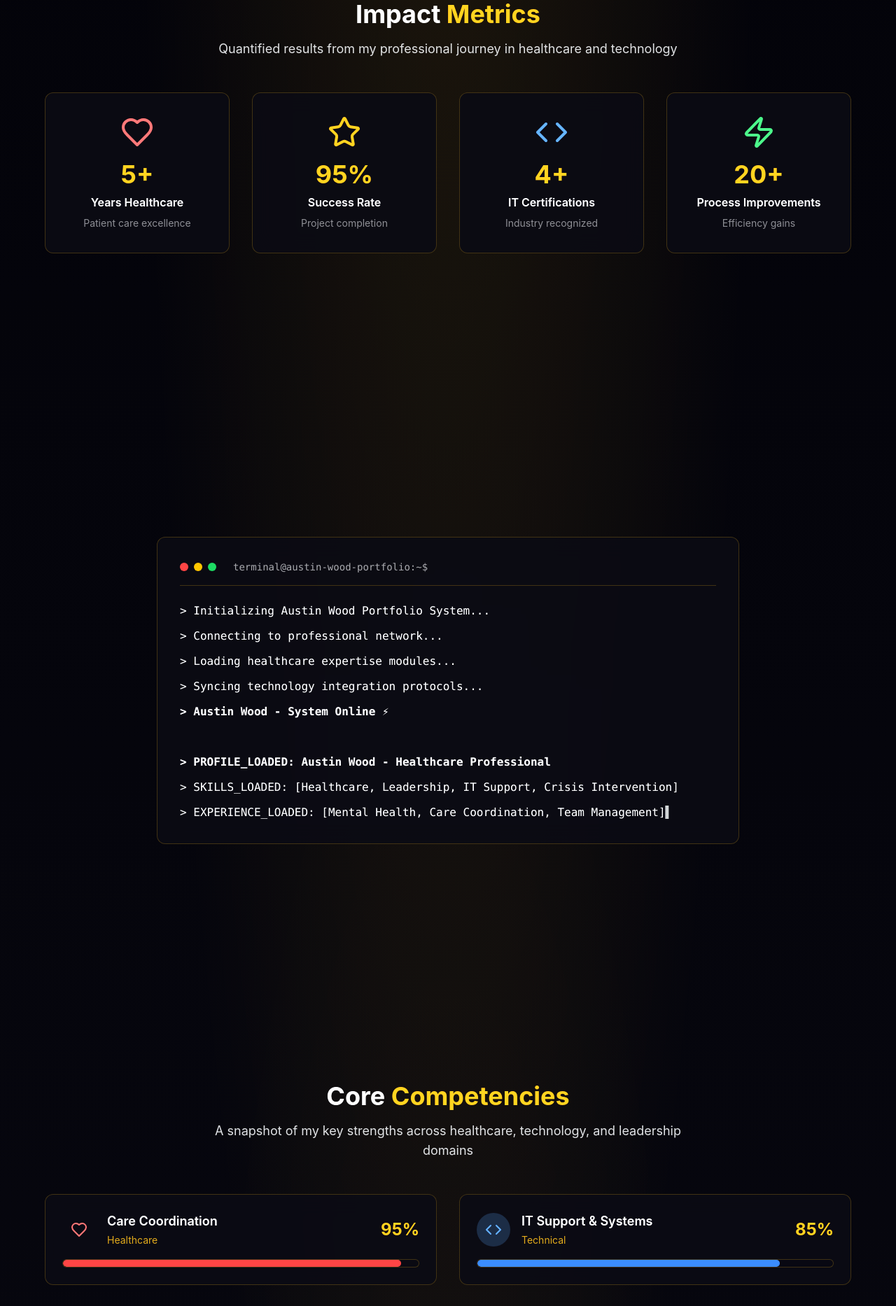
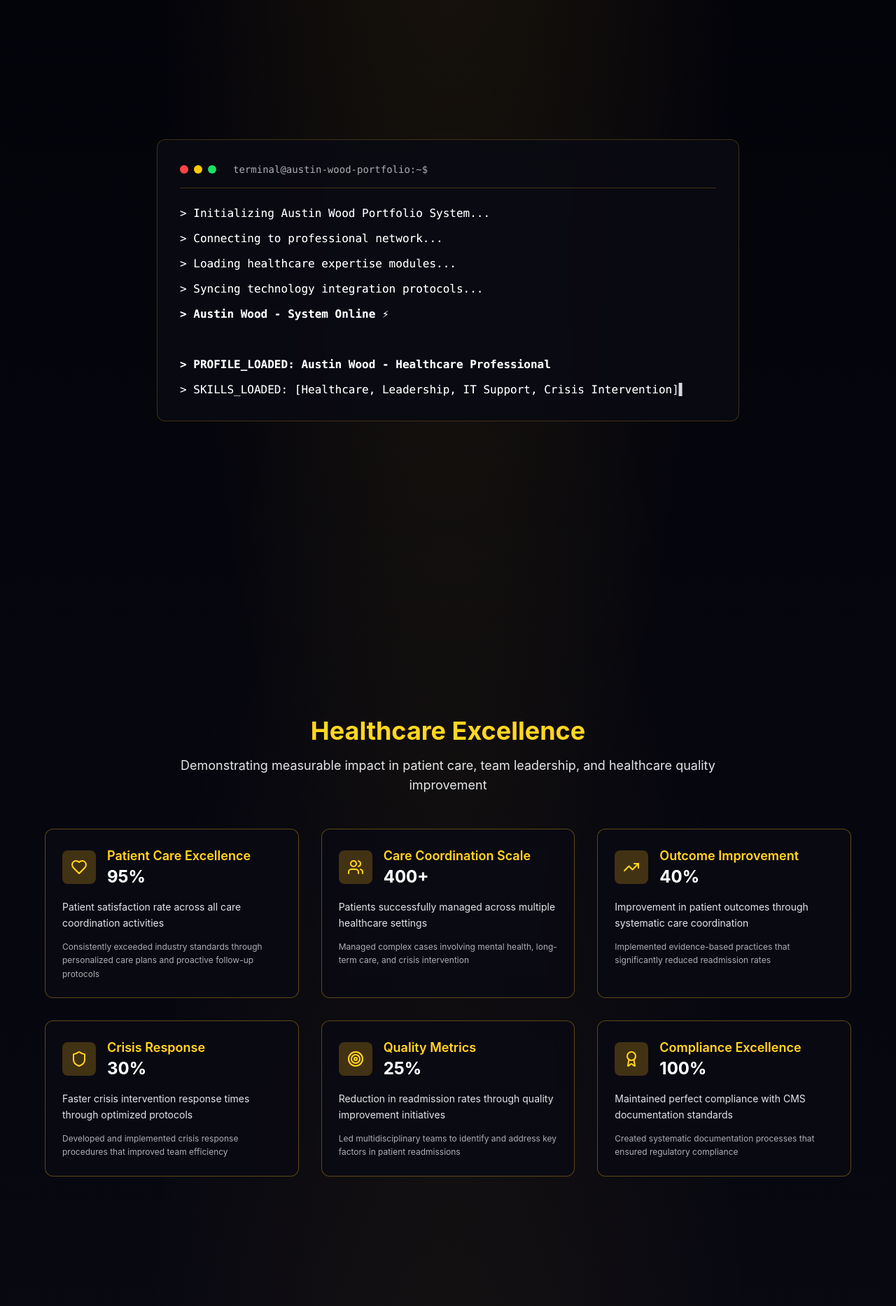
Before and after one commit to ThunderConstellations/ThunderConstellations.io, a React (Vite) app: page / in a window 1280 px wide. Shown: the part 880-2746 px from the top of the page at 70% size. Built offline with nearby package versions, Linux system fonts and the light colour scheme.

Commit message:
Revert Home page changes and add contact info
Reverts the changes made to the Home page, restoring the original layout. Adds the "Let's Connect" section with the user's contact information.

```diff
--- a/src/components/QuickContactCard.tsx
+++ b/src/components/QuickContactCard.tsx
@@ -21,8 +21,8 @@ const QuickContactCard: React.FC = () => {
       id: 'phone',
       icon: Phone,
       label: 'Phone',
-      value: '(555) 123-4567',
-      href: 'tel:+15551234567',
+      value: '(470) 592-5802',
+      href: 'tel:+14705925802',
       description: 'Available weekdays 9AM-5PM'
     },
     {
--- a/src/pages/Home.tsx
+++ b/src/pages/Home.tsx
@@ -1,6 +1,6 @@
 
 import React from 'react';
-import { ArrowRight, Download, Mail, Github, Linkedin, Star, Zap, Heart, Code } from 'lucide-react';
+import { ArrowRight, Download, Mail, Github, Linkedin } from 'lucide-react';
 import { Link } from 'react-router-dom';
 import LightningHero from '../components/LightningHero';
 import TerminalIntro from '../components/TerminalIntro';
@@ -8,39 +8,9 @@ import HealthcareExcellence from '../components/HealthcareExcellence';
 import AnimatedSection from '../components/AnimatedSection';
 import { HoverEffectWrapper } from '../components/ui/hover-effects';
 import { TypingAnimation } from '../components/ui/typing-animation';
-import InteractiveStatsGrid from '../components/InteractiveStatsGrid';
-import FeaturedSkillsPreview from '../components/FeaturedSkillsPreview';
 import QuickContactCard from '../components/QuickContactCard';
 
 const Home = () => {
-  const quickStats = [
-    { icon: Heart, label: 'Years Healthcare', value: '5+', color: 'text-red-400', description: 'Patient care excellence' },
-    { icon: Star, label: 'Success Rate', value: '95%', color: 'text-cosmic-gold', description: 'Project completion' },
-    { icon: Code, label: 'IT Certifications', value: '4+', color: 'text-blue-400', description: 'Industry recognized' },
-    { icon: Zap, label: 'Process Improvements', value: '20+', color: 'text-green-400', description: 'Efficiency gains' }
-  ];
-
-  const featuredProjects = [
-    {
-      title: 'Care Coordination System',
-      description: 'Streamlined patient care workflows resulting in 30% efficiency improvement',
-      tech: ['Healthcare', 'Process Optimization'],
-      status: 'completed'
-    },
-    {
-      title: 'IT Infrastructure Upgrade',
-      description: 'Led comprehensive system modernization for healthcare facility',
-      tech: ['IT Support', 'System Administration'],
-      status: 'completed'
-    },
-    {
-      title: 'Crisis Response Protocol',
-      description: 'Developed emergency response procedures improving patient safety',
-      tech: ['Crisis Management', 'Training'],
-      status: 'active'
-    }
-  ];
-
   return (
     <div className="cosmic-bg min-h-screen">
       {/* Hero Section */}
@@ -125,15 +95,6 @@ const Home = () => {
         </div>
       </section>
 
-      {/* Stats Section */}
-      <AnimatedSection animation="fade-up" delay={200}>
-        <section className="py-20 px-8">
-          <div className="max-w-6xl mx-auto">
-            <InteractiveStatsGrid stats={quickStats} />
-          </div>
-        </section>
-      </AnimatedSection>
-
       {/* Terminal Introduction */}
       <section className="py-20 px-8">
         <div className="max-w-4xl mx-auto">
@@ -143,15 +104,6 @@ const Home = () => {
         </div>
       </section>
 
-      {/* Featured Skills Preview */}
-      <AnimatedSection animation="fade-in" delay={600}>
-        <section className="py-20 px-8">
-          <div className="max-w-6xl mx-auto">
-            <FeaturedSkillsPreview />
-          </div>
-        </section>
-      </AnimatedSection>
-
       {/* Healthcare Excellence */}
       <section className="py-20 px-8">
         <div className="max-w-6xl mx-auto">
@@ -160,65 +112,6 @@ const Home = () => {
           </AnimatedSection>
         </div>
       </section>
-
-      {/* Featured Projects */}
-      <AnimatedSection animation="fade-up" delay={1000}>
-        <section className="py-20 px-8">
-          <div className="max-w-6xl mx-auto">
-            <div className="text-center mb-16">
-              <h2 className="text-4xl font-bold text-cosmic-starlight mb-4">
-                Featured <span className="text-cosmic-gold">Projects</span>
-              </h2>
-              <p className="text-cosmic-starlight/80 text-lg max-w-2xl mx-auto">
-                Highlighting key initiatives that showcase my expertise in healthcare technology and process improvement
-              </p>
-            </div>
-
-            <div className="grid grid-cols-1 md:grid-cols-3 gap-8">
-              {featuredProjects.map((project, index) => (
-                <AnimatedSection key={project.title} animation="scale-in" delay={index * 200}>
-                  <HoverEffectWrapper effect="glow" intensity="low">
-                    <div className="glass-morphism p-6 rounded-xl border border-cosmic-gold/20 h-full">
-                      <div className="flex items-start justify-between mb-4">
-                        <h3 className="text-xl font-semibold text-cosmic-gold">{project.title}</h3>
-                        <span className={`px-3 py-1 rounded-full text-xs font-medium ${
-                          project.status === 'completed'
-                            ? 'bg-green-400/20 text-green-400'
-                            : 'bg-blue-400/20 text-blue-400'
-                        }`}>
-                          {project.status}
-                        </span>
-                      </div>
-                      <p className="text-cosmic-starlight/80 mb-4">{project.description}</p>
-                      <div className="flex flex-wrap gap-2">
-                        {project.tech.map((tech) => (
-                          <span
-                            key={tech}
-                            className="px-2 py-1 bg-cosmic-gold/20 text-cosmic-gold text-xs rounded-full"
-                          >
-                            {tech}
-                          </span>
-                        ))}
-                      </div>
-                    </div>
-                  </HoverEffectWrapper>
-                </AnimatedSection>
-              ))}
-            </div>
-
-            <div className="text-center mt-12">
-              <Link
-                to="/projects"
-                className="inline-flex items-center gap-2 text-cosmic-gold hover:text-cosmic-starlight
-                         transition-colors font-semibold group"
-              >
-                View All Projects
-                <ArrowRight className="w-4 h-4 group-hover:translate-x-1 transition-transform" />
-              </Link>
-            </div>
-          </div>
-        </section>
-      </AnimatedSection>
 
       {/* Quick Contact */}
       <AnimatedSection animation="fade-in" delay={1200}>
```
